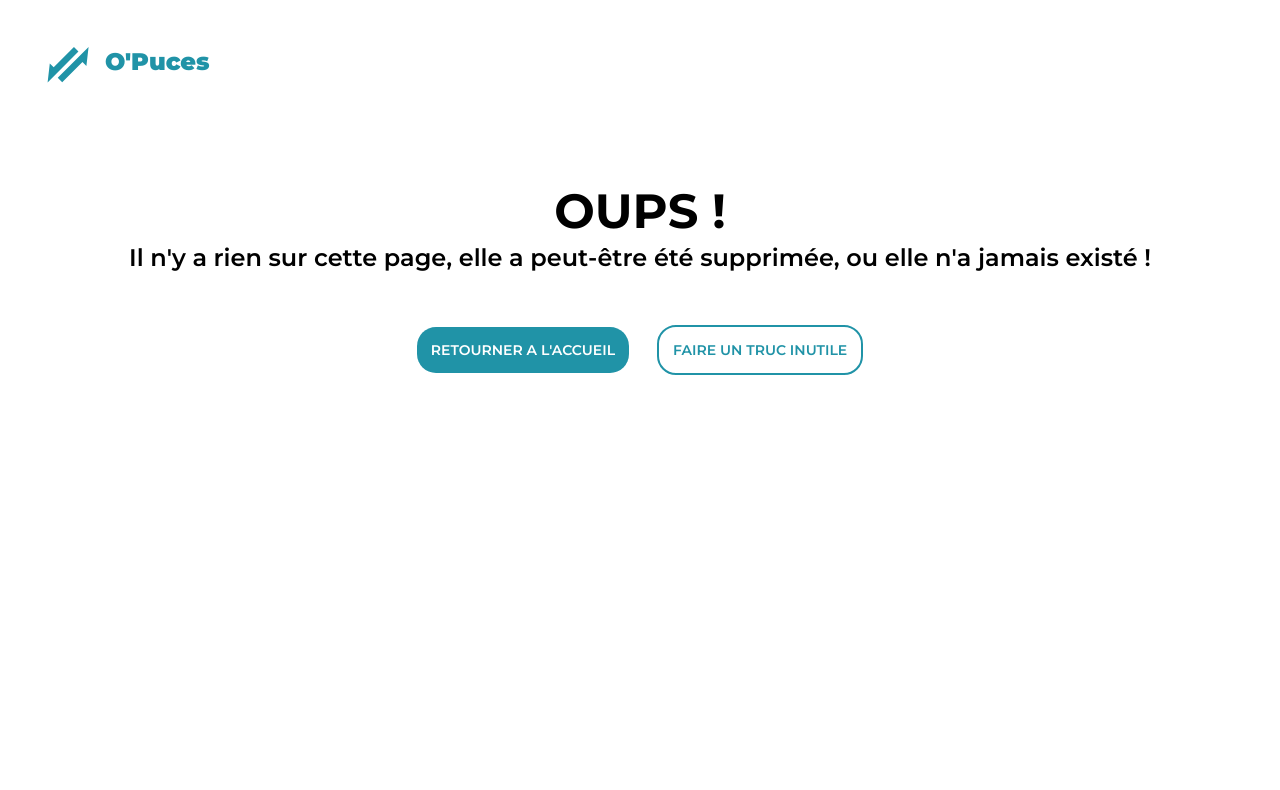
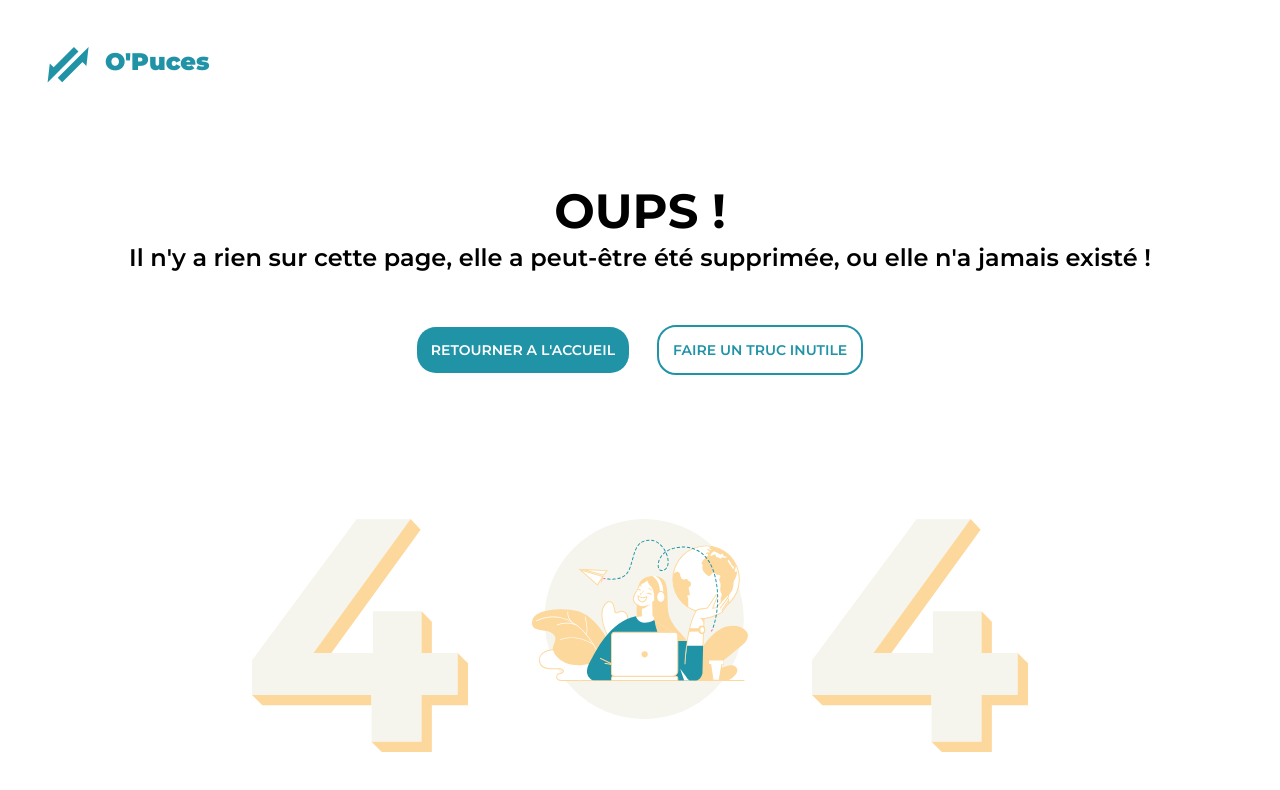
Before and after one commit to Gaetan-CRISTINA/Projet-OPuces-Front, a Vue app in the folder opuces/: page /error-404 in a window 1280 px wide. Shown: the top 790 px of the page. Built offline with nearby package versions, Linux system fonts and the light colour scheme.

Commit message:
404 dekstop+mobile

```diff
--- /dev/null
+++ b/opuces/src/components/atoms/PictoQuatre.vue
@@ -0,0 +1,21 @@
+
+<template>
+  <div>
+      <svg xmlns="http://www.w3.org/2000/svg" viewBox="0 0 366.62 394.31"><title>Picto 4</title><g id="Calque_2" data-name="Calque 2"><g id="Calque_1-2" data-name="Calque 1"><path class="cls-2" d="M268.93.26,257.5,16,269,.26Z"/></g></g></svg>
+
+  </div>
+</template>
+
+<script>
+export default {
+  name: 'PictoQuatre',
+}
+</script>
+
+<style scoped lang="scss">
+svg:hover {
+  transition: all .3s;
+  fill: #2093A7;
+}
+
+</style>
--- a/opuces/src/components/organisms/ErrorPage.vue
+++ b/opuces/src/components/organisms/ErrorPage.vue
@@ -13,20 +13,37 @@
     </div>
     <div class="error-button">
       <a href="" class="useless">RETOURNER A L'ACCUEIL</a>
-      <a href="" class="useless2">FAIRE UN TRUC INUTILE</a>
+      <a href="" id="useless2" v-on:click="handleclick">FAIRE UN TRUC INUTILE</a>
+    </div>
+    <div class="svgFlex">
+    <div class="svg">
+      <img src="../../assets/svg/Quatre.svg" alt="">
+    </div>
+    <div class="svg">
+      <IllusPlane/>
+    </div>
+    <div class="svg">
+      <img src="../../assets/svg/Quatre.svg" alt="">
+    </div>
     </div>
   </div>
 </template>
 
 <script>
 import Logo from "../atoms/Logo";
-
+import IllusPlane from "../atoms/IllusPlane"
 export default {
   name: "ErrorPage",
   components: {
     Logo,
+    IllusPlane
   },
-};
+}
+
+
+
+
+
 </script>
 
 <style lang="scss">
@@ -81,22 +98,39 @@ export default {
   background-color:$main-green;
 
 }
-.useless2 {
+#useless2 {
   color:$main-green;
   background-color:white;
   border:2px solid $main-green;
+}
+.svgFlex{
+    display:none;
+  }
 
-}
 @media screen and (min-width: 576px) {
+  .svgFlex{
+    display:none;
+  }
 }
 @media screen and (min-width: 768px) {
+.svgFlex{
+    display:none;
+  }
 }
 @media screen and (min-width: 992px) {
-
+.svg img {
+  width:280px;
+  padding:2em;
+}
+.svgFlex {
+  display:flex;
+  justify-content: center;
+  margin:10%;
+}
+}
 @media screen and (min-width: 1200px) {
-  }.error-button {
+.error-button {
  display: block;
-
 }
 }
 @media screen and (min-width: 1400px) {
--- a/opuces/src/components/organisms/Header.vue
+++ b/opuces/src/components/organisms/Header.vue
@@ -226,7 +226,9 @@ export default {
 #right-header-mobile:hover .sub-nav {
   transform: translateX(0);
 }
-
+.right-header-mobile:hover header {
+  background-color: black;
+}
 #left-header-mobile,
 #right-header-mobile {
   display: flex;
--- a/opuces/src/views/Gui.vue
+++ b/opuces/src/views/Gui.vue
@@ -76,7 +76,7 @@
     <PictoEtat1/>
     <TabBar/>
     <PageLoginMobile/>
-
+    <PictoQuatre/>
   </div>
 
 </template>
@@ -115,7 +115,7 @@ import PictoUser from '../components/atoms/PictoUser.vue'
 import PictoDisplay1 from '../components/atoms/PictoDisplay1.vue'
 import PictoDisplay2 from '../components/atoms/PictoDisplay2.vue'
 import PictoEtat1 from '../components/atoms/PictoEtat1.vue'
-
+import PictoQuatre from '../components/atoms/PictoQuatre.vue'
 import Prix from '../components/molecules/Prix.vue'
 import SearchBar from '../components/molecules/SearchBar.vue'
 
@@ -160,7 +160,7 @@ export default {
     PictoDisplay1,
     PictoDisplay2,
     PictoEtat1,
-
+    PictoQuatre,
     Prix,
     SearchBar,
 
```
Also changed, not shown: opuces/src/assets/svg/Quatre.svg (added).
